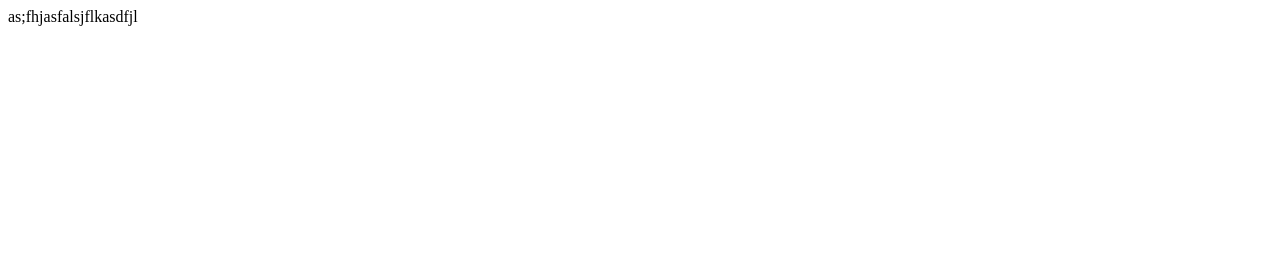
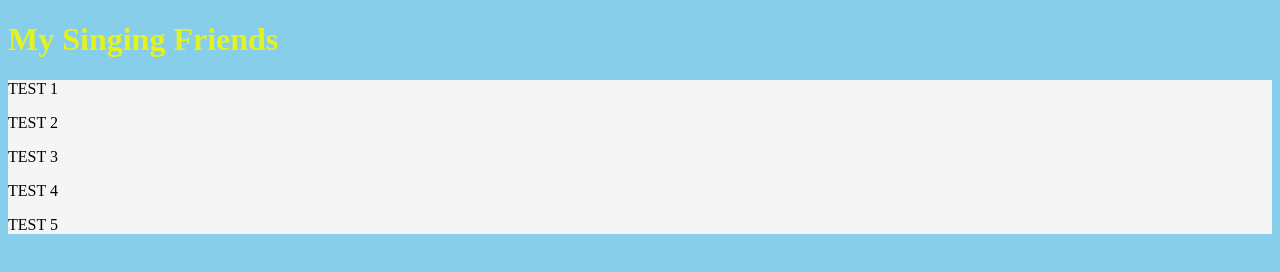
Before and after one commit to JayMoh23/js-99lines-lab, a plain HTML site: page index.html in a window 1280 px wide. Drawn offline with Linux system fonts and the light colour scheme.

Commit message:
final commit

```diff
--- a/index.html
+++ b/index.html
@@ -4,10 +4,21 @@
     <meta charset="UTF-8">
     <meta name="viewport" content="width=device-width, initial-scale=1.0">
     <meta http-equiv="X-UA-Compatible" content="ie=edge">
-    <title>Document</title>
+    <link rel="stylesheet" href="style.css">
+    <title>99 Lines of Code</title>
 </head>
 <body>
-    as;fhjasfalsjflkasdfjl
+    <h1>My Singing Friends</h1>
+    <div class=friend>
+        <p>Test 1</p>
+        <p>Test 2</p>
+        <p>Test 3</p>
+        <p>Test 4</p>
+        <p>Test 5</p>
+    </div>
+
+    <script type="text/javascript" src="script.js"></script>
+
 
 </body>
 </html>
--- a/script.js
+++ b/script.js
@@ -0,0 +1,10 @@
+var myFriends =["Eric", "Daniel", "Brandon", "Tyffani", "Erica"];
+
+for (let i=0; i<myFriends.length; i++){
+    console.log(myFriends [i], ':');
+    for (n=99; n>1; n--) {
+        console.log(n + 'lines of code in the file'+ n +'lines of code;'+ myFriends[i]+ 'strikes one out, clears it all out' + (n-1) + 'lines of code in the file');}
+    if (n===1);{
+        console.log(n + 'line of code in the file'+ n + 'line of code;' + myFriends[i]+ 'strikes one out. clears it all out, no more lines of code in the file');
+    }
+}
--- a/style.css
+++ b/style.css
@@ -0,0 +1,15 @@
+body{
+    background-color: skyblue;
+}
+
+h1{
+    color:#E5F31D;
+}
+
+.friend{
+    background-color:whitesmoke;
+}
+
+p{
+    text-transform: uppercase;
+}
```
